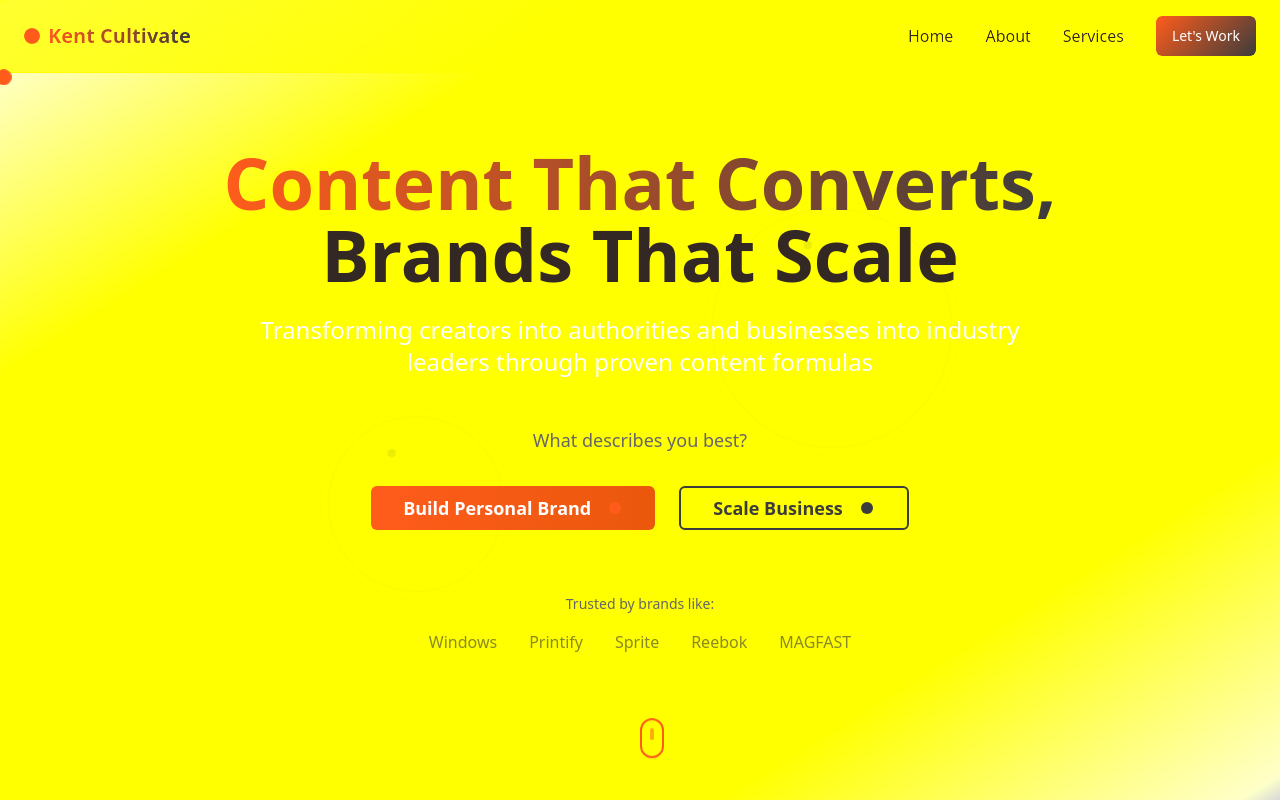
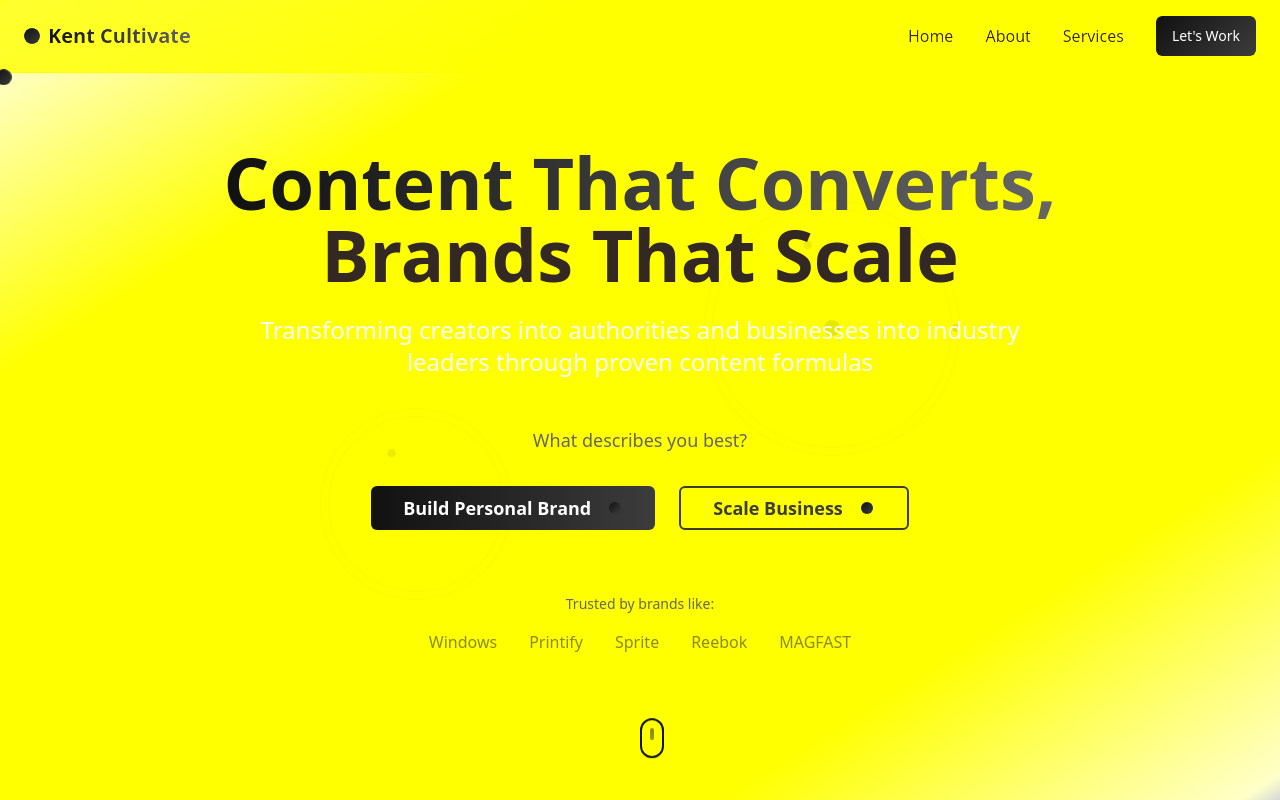
Before and after one commit to Kentking25/cultivate-brand-formulas, a React (Vite) app: page / in a window 1280 px wide. Shown: the top 800 px of the page. Built offline with nearby package versions, Linux system fonts and the light colour scheme.

Commit message:
Refactor: Replace yellow with black gradients
Replaced instances of yellow with gradient shades of black for visual consistency.

```diff
--- a/src/components/AtomicElements.tsx
+++ b/src/components/AtomicElements.tsx
@@ -62,7 +62,7 @@ const FloatingElements = () => {
           key={element.id}
           delay={element.delay}
           size={element.size}
-          className={`top-[${element.top}%] left-[${element.left}%]`}
+          className="absolute"
           style={{
             top: `${element.top}%`,
             left: `${element.left}%`
--- a/src/components/HeroSection.tsx
+++ b/src/components/HeroSection.tsx
@@ -45,7 +45,7 @@ const HeroSection = () => {
           <div className="flex flex-col md:flex-row gap-6 justify-center items-center max-w-2xl mx-auto">
             <Button
               size="lg"
-              className="w-full md:w-auto bg-gradient-to-r from-cultivate to-orange-600 hover:from-orange-600 hover:to-cultivate text-white font-semibold px-8 py-4 text-lg hover-scale"
+              className="w-full md:w-auto bg-gradient-to-r from-obsidian to-graphite hover:from-graphite hover:to-obsidian text-white font-semibold px-8 py-4 text-lg hover-scale"
             >
               Build Personal Brand
               <div className="ml-2 atomic-element scale-75"></div>
@@ -54,10 +54,10 @@ const HeroSection = () => {
             <Button
               size="lg"
               variant="outline"
-              className="w-full md:w-auto border-2 border-graphite text-graphite hover:bg-graphite hover:text-white font-semibold px-8 py-4 text-lg hover-scale"
+              className="w-full md:w-auto border-2 border-graphite text-graphite hover:bg-gradient-to-r hover:from-graphite hover:to-obsidian hover:text-white font-semibold px-8 py-4 text-lg hover-scale"
             >
               Scale Business
-              <div className="ml-2 atomic-element scale-75 bg-graphite"></div>
+              <div className="ml-2 atomic-element scale-75"></div>
             </Button>
           </div>
 
@@ -77,8 +77,8 @@ const HeroSection = () => {
 
       {/* Scroll Indicator */}
       <div className="absolute bottom-8 left-1/2 transform -translate-x-1/2 animate-bounce">
-        <div className="w-6 h-10 border-2 border-cultivate rounded-full flex justify-center">
-          <div className="w-1 h-3 bg-cultivate rounded-full mt-2 animate-pulse"></div>
+        <div className="w-6 h-10 border-2 border-obsidian rounded-full flex justify-center">
+          <div className="w-1 h-3 bg-gradient-to-b from-obsidian to-graphite rounded-full mt-2 animate-pulse"></div>
         </div>
       </div>
     </section>
--- a/src/index.css
+++ b/src/index.css
@@ -16,7 +16,7 @@
     --popover: 244 244 244; /* Mist White */
     --popover-foreground: 17 17 17; /* Obsidian Black */
 
-    --primary: 255 92 27; /* Cultivate Orange */
+    --primary: 17 17 17; /* Obsidian Black */
     --primary-foreground: 244 244 244; /* Mist White */
 
     --secondary: 216 216 216; /* Ash Silver */
@@ -33,18 +33,18 @@
 
     --border: 216 216 216; /* Ash Silver */
     --input: 216 216 216; /* Ash Silver */
-    --ring: 255 92 27; /* Cultivate Orange */
+    --ring: 17 17 17; /* Obsidian Black */
 
     --radius: 0.5rem;
 
     --sidebar-background: 244 244 244;
     --sidebar-foreground: 17 17 17;
-    --sidebar-primary: 255 92 27;
+    --sidebar-primary: 17 17 17;
     --sidebar-primary-foreground: 244 244 244;
     --sidebar-accent: 216 216 216;
     --sidebar-accent-foreground: 17 17 17;
     --sidebar-border: 216 216 216;
-    --sidebar-ring: 255 92 27;
+    --sidebar-ring: 17 17 17;
   }
 }
 
@@ -60,7 +60,7 @@
 
 @layer utilities {
   .text-gradient {
-    @apply bg-gradient-to-r from-cultivate to-graphite bg-clip-text text-transparent;
+    @apply bg-gradient-to-r from-obsidian via-graphite to-slate bg-clip-text text-transparent;
   }
 
   .hover-scale {
@@ -74,15 +74,15 @@
 
 @layer components {
   .atomic-element {
-    @apply relative w-4 h-4 bg-cultivate rounded-full;
+    @apply relative w-4 h-4 bg-gradient-to-br from-obsidian to-graphite rounded-full;
   }
 
   .atomic-element::before {
     content: '';
-    @apply absolute -inset-2 rounded-full border border-cultivate/30 animate-ping;
+    @apply absolute -inset-2 rounded-full border border-graphite/30 animate-ping;
   }
 
   .molecular-bond {
-    @apply w-8 h-0.5 bg-gradient-to-r from-cultivate to-graphite;
+    @apply w-8 h-0.5 bg-gradient-to-r from-obsidian via-graphite to-slate;
   }
 }
--- a/tailwind.config.ts
+++ b/tailwind.config.ts
@@ -63,13 +63,13 @@ export default {
 					border: 'hsl(var(--sidebar-border))',
 					ring: 'hsl(var(--sidebar-ring))'
 				},
-				// Kent's brand colors
+				// Kent's brand colors - updated to black gradient scheme
 				mist: '#F4F4F4',
 				ash: '#D8D8D8',
 				slate: '#666666',
 				graphite: '#3C3C3C',
 				obsidian: '#111111',
-				cultivate: '#FF5C1B'
+				cultivate: '#111111' // Changed from orange to black
 			},
 			borderRadius: {
 				lg: 'var(--radius)',
@@ -116,9 +116,9 @@ export default {
 			backgroundImage: {
 				'gradient-radial': 'radial-gradient(var(--tw-gradient-stops))',
 				'gradient-conic': 'conic-gradient(from 180deg at 50% 50%, var(--tw-gradient-stops))',
-				'cultivate-gradient': 'linear-gradient(135deg, #FF5C1B 0%, #3C3C3C 100%)',
+				'cultivate-gradient': 'linear-gradient(135deg, #111111 0%, #3C3C3C 100%)',
 				'mist-gradient': 'linear-gradient(135deg, #F4F4F4 0%, #D8D8D8 100%)',
-				'brand-gradient': 'linear-gradient(135deg, #111111 0%, #3C3C3C 50%, #FF5C1B 100%)'
+				'brand-gradient': 'linear-gradient(135deg, #111111 0%, #3C3C3C 50%, #666666 100%)'
 			}
 		}
 	},
```
